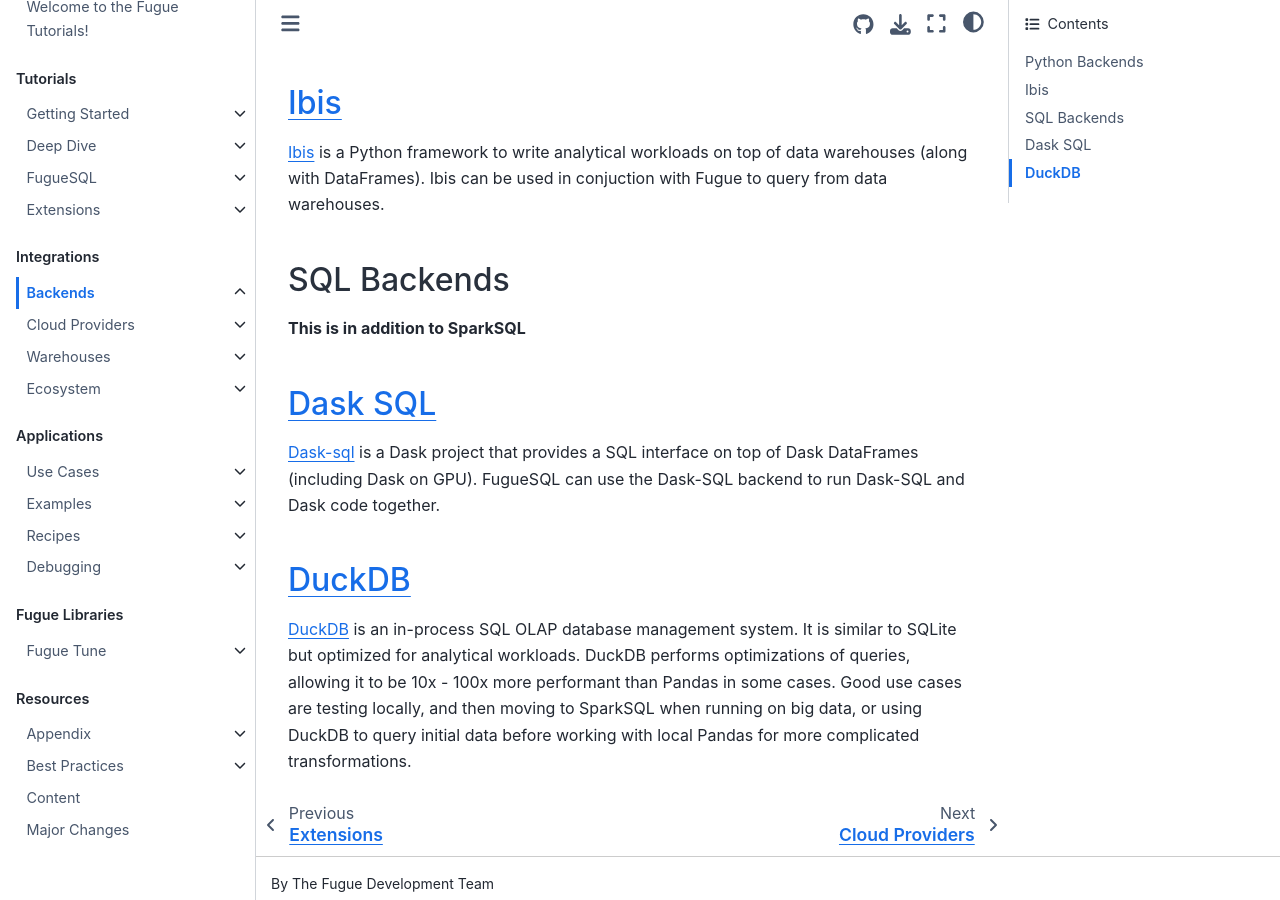
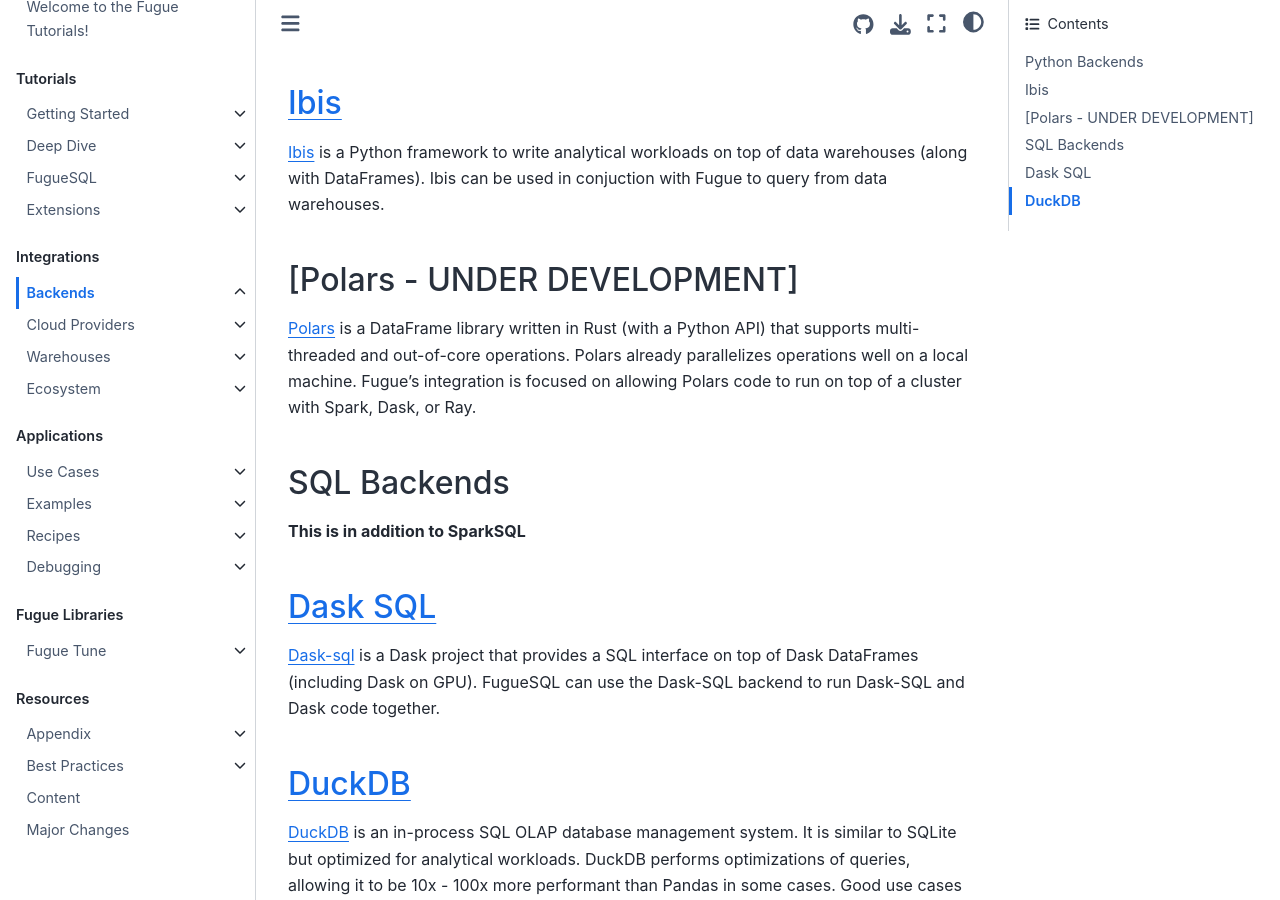
Before and after one commit to fugue-project/tutorials, a Jupyter Book: the page built from tutorials/integrations/backends/index.md, in a window 1280 px wide and 900 px high, scrolled down 413 px. Built offline with Jupyter Book 1.0.4 settings and Sphinx 7.4.7 and the Sphinx Book theme 1.1.4, drawn with Linux system fonts in a browser that asks for light colours; pages that are not in the unit, such as notebooks, are missing from menus.

````diff
--- a/tutorials/integrations/backends/index.md
+++ b/tutorials/integrations/backends/index.md
@@ -10,9 +10,9 @@
 ```{toctree}
 :hidden:
 
+ibis
 dask_sql
 duckdb
-ibis
 ```
 
 ## Python Backends
@@ -21,6 +21,9 @@
 
 ## [Ibis](ibis.ipynb)
 [Ibis](https://github.com/ibis-project/ibis) is a Python framework to write analytical workloads on top of data warehouses (along with DataFrames). Ibis can be used in conjuction with Fugue to query from data warehouses.
+
+## [Polars - UNDER DEVELOPMENT]
+[Polars](https://github.com/pola-rs/polars) is a DataFrame library written in Rust (with a Python API) that supports multi-threaded and out-of-core operations. Polars already parallelizes operations well on a local machine. Fugue's integration is focused on allowing Polars code to run on top of a cluster with Spark, Dask, or Ray.
 
 ## SQL Backends
 
````
Also changed, not shown: tutorials/fugue_sql/index.md (+14 -0 lines), 7 other files.
